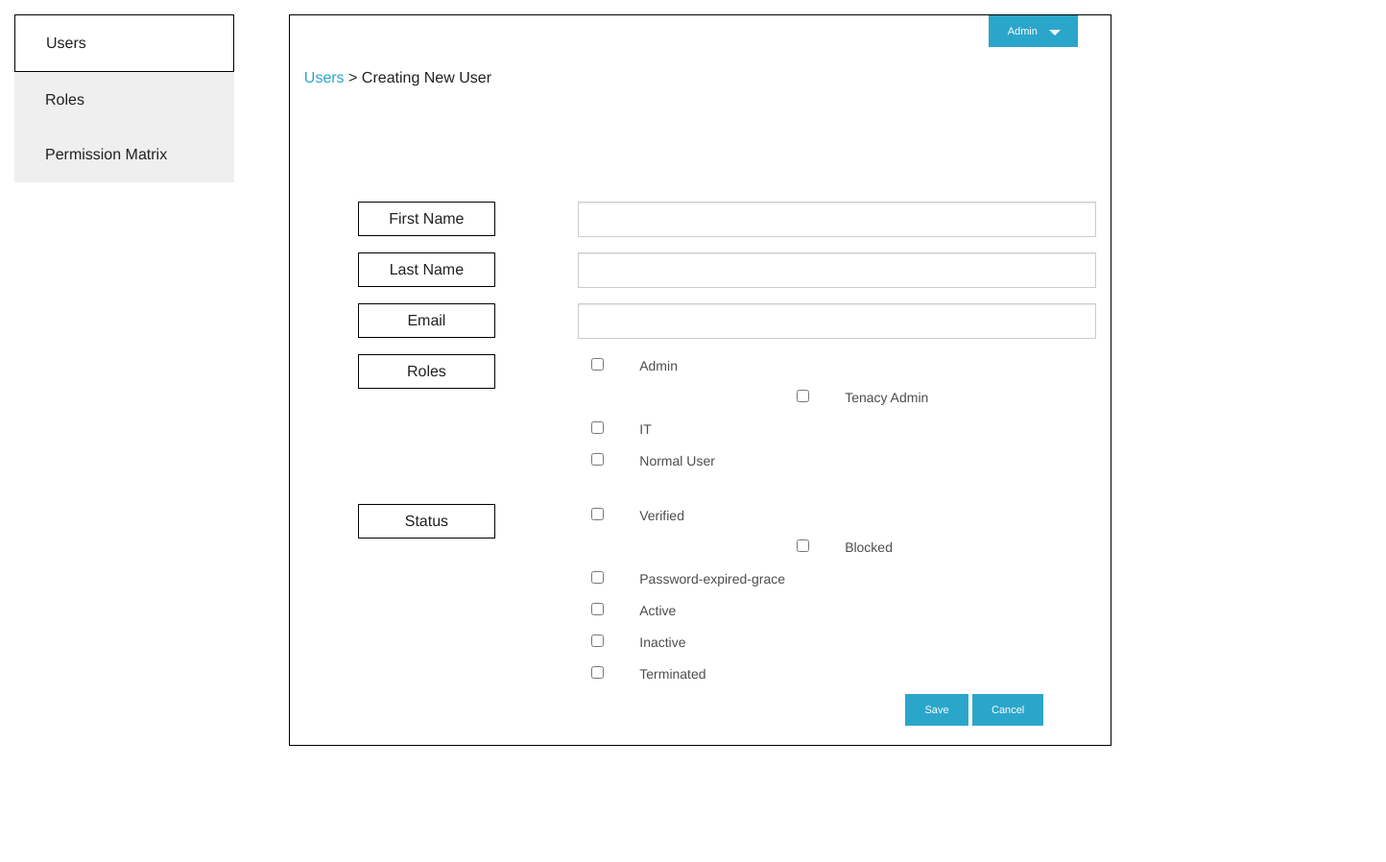
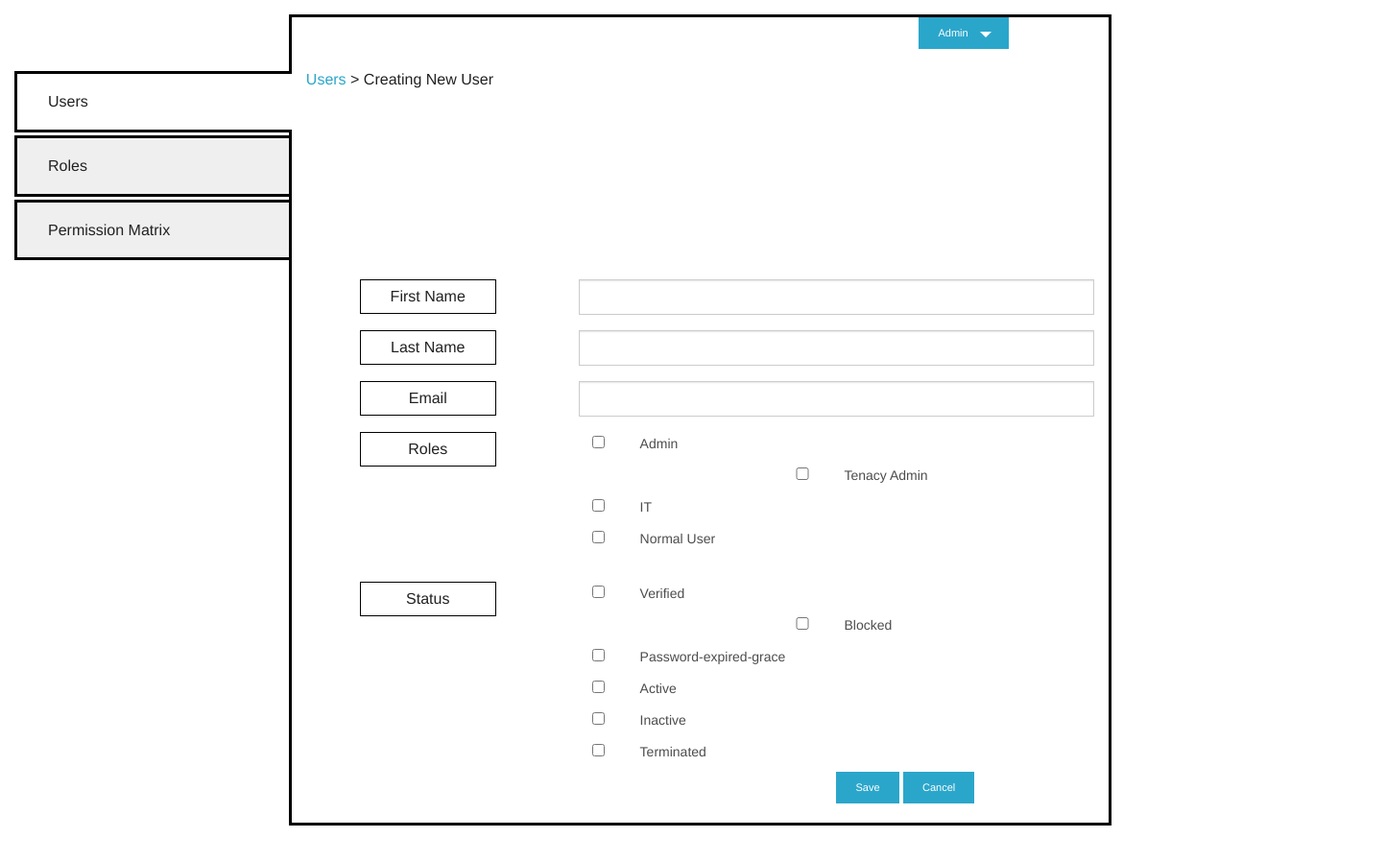
Before and after one commit to xelagfx1/city-z, a plain HTML site: page index.html in a window 1280 px wide. Shown: the whole page at 96% size, 1444 px wide, since content can reach past the window. Before the commit the page ends 816 px from the top, so only its background shows below. Drawn offline with Linux system fonts and the light colour scheme.

Commit message:
Added tab border feature

```diff
--- /dev/null
+++ b/css/main.css
@@ -0,0 +1,13 @@
+ul .active {
+	border: 3px solid black;
+	border-right: none;
+	z-index: 0;
+	position: relative;
+	margin-right: -3px;
+}
+
+ul li {
+	border: 3px solid black;
+	margin: 3px 0 ;
+	border-right: none;
+}
--- a/index.html
+++ b/index.html
@@ -5,22 +5,25 @@
     <meta name="viewport" content="width=device-width, initial-scale=1.0" />
     <title>City Zenith</title>
     <link rel="stylesheet" href="css/foundation.css" />
+    <link rel="stylesheet" href="css/main.css" />
     <script src="js/vendor/modernizr.js"></script>
   </head>
   <body>
 
   <div class="medium-11 columns">
-      <ul class="tabs vertical" style="margin-top: 15px;" data-tab>
-        <li class="tab-title active" style="border: 1px solid black;"><a href="#panel11">Users</a></li>
+    <div style="margin-right: -25%;">
+      <ul class="tabs vertical" style="margin-top: 5%;" data-tab>
+        <li class="tab-title active"><a href="#panel11">Users</a></li>
         <li class="tab-title"><a href="#panel21">Roles</a></li>
         <li class="tab-title"><a href="#panel31">Permission Matrix</a></li>
       </ul>
+    </div>
 
     <div class="tabs-content">
       <div class="content active" id="panel11">
 
-        <div class="wrapper medium-9 medium-offset-3" style="border: 1px solid black;">
-            <div class="medium-3 medium-offset-10 columns">
+        <div class="wrapper medium-9 medium-offset-3" style="border: 3px solid black; z-index: 0;">
+            <div class="medium-3 medium-offset-9 columns">
               <button href="#" data-dropdown="drop1" aria-controls="drop1" aria-expanded="false" class="button dropdown tiny">Admin</button>
               <ul id="drop1" data-dropdown-content class="f-dropdown" aria-hidden="true">
                 <li><a href="#">This is a link</a></li>
@@ -30,7 +33,7 @@
           </div>
 
         <div class="row">
-          <div class="medium-4 medium-offset-0 columns"><a>Users</a> > Creating New User</div><br><br>
+          <div class="medium-6 medium-offset-0 columns"><a>Users</a> > Creating New User</div><br><br>
         </div>
 
         <form>
@@ -55,20 +58,20 @@
             </div>
             <div>
               <div class="medium-2 medium-offset-1 columns" style="border: 1px solid black; padding: 5px; text-align: center;">Roles</div>
-                <input class="large-1 large-offset-1"id="admin-checkbox" type="checkbox"><label for="checkbox1">Admin</label><br>
-                <input class="large-1 large-offset-4"class="large-3 large-offset-3"class="large-3 large-offset-3"id="tenacy-admin-checkbox" type="checkbox"><label for="checkbox2">Tenacy Admin</label><br>
-                <input class="large-1 large-offset-4"class="large-3 large-offset-3"id="it-checkbox" type="checkbox"><label for="checkbox3">IT</label><br>
-                <input class="large-1 large-offset-4"id="normal-user-checkbox" type="checkbox"><label for="checkbox4">Normal User</label><br>
+                <input class="medium-1 medium-offset-1"id="admin-checkbox" type="checkbox"><label for="checkbox1">Admin</label><br>
+                <input class="medium-1 medium-offset-4"class="medium-3 medium-offset-3"class="medium-3 medium-offset-3"id="tenacy-admin-checkbox" type="checkbox"><label for="checkbox2">Tenacy Admin</label><br>
+                <input class="medium-1 medium-offset-4"class="medium-3 medium-offset-3"id="it-checkbox" type="checkbox"><label for="checkbox3">IT</label><br>
+                <input class="medium-1 medium-offset-4"id="normal-user-checkbox" type="checkbox"><label for="checkbox4">Normal User</label><br>
             </div><br>
 
             <div>
               <div class="medium-2 medium-offset-1 columns" style="border: 1px solid black; padding: 5px; text-align: center;">Status</div>
-                <input class="large-1 large-offset-1"id="verified-checkbox" type="checkbox"><label for="checkbox1">Verified</label><br>
-                <input class="large-1 large-offset-4"class="large-3 large-offset-3"class="large-3 large-offset-3"id="blocked-checkbox" type="checkbox"><label for="checkbox2">Blocked</label><br>
-                <input class="large-1 large-offset-4"class="large-3 large-offset-3"id="password-expired-checkbox" type="checkbox"><label for="checkbox3">Password-expired-grace</label><br>
-                <input class="large-1 large-offset-4"id="active-checkbox" type="checkbox"><label for="checkbox4">Active</label><br>
-                <input class="large-1 large-offset-4"class="large-3 large-offset-3"id="inactive-checkbox" type="checkbox"><label for="checkbox5">Inactive</label><br>
-                <input class="large-1 large-offset-4"id="terminated-checkbox" type="checkbox"><label for="checkbox6">Terminated</label><br>
+                <input class="medium-1 medium-offset-1"id="verified-checkbox" type="checkbox"><label for="checkbox1">Verified</label><br>
+                <input class="medium-1 medium-offset-4"class="medium-3 medium-offset-3"class="medium-3 medium-offset-3"id="blocked-checkbox" type="checkbox"><label for="checkbox2">Blocked</label><br>
+                <input class="medium-1 medium-offset-4"class="medium-3 medium-offset-3"id="password-expired-checkbox" type="checkbox"><label for="checkbox3">Password-expired-grace</label><br>
+                <input class="medium-1 medium-offset-4"id="active-checkbox" type="checkbox"><label for="checkbox4">Active</label><br>
+                <input class="medium-1 medium-offset-4"class="medium-3 medium-offset-3"id="inactive-checkbox" type="checkbox"><label for="checkbox5">Inactive</label><br>
+                <input class="medium-1 medium-offset-4"id="terminated-checkbox" type="checkbox"><label for="checkbox6">Terminated</label><br>
               </div>
             </div>
         </form>
@@ -76,7 +79,7 @@
 
 
       <div class="row">
-        <div class="medium-3 medium-offset-9">
+        <div class="medium-4 medium-offset-8  ">
           <a href="#" class="button tiny">Save</a>
           <a href="#" class="button tiny">Cancel</a>
         </div>
```
Also changed, not shown: 1 other file.
